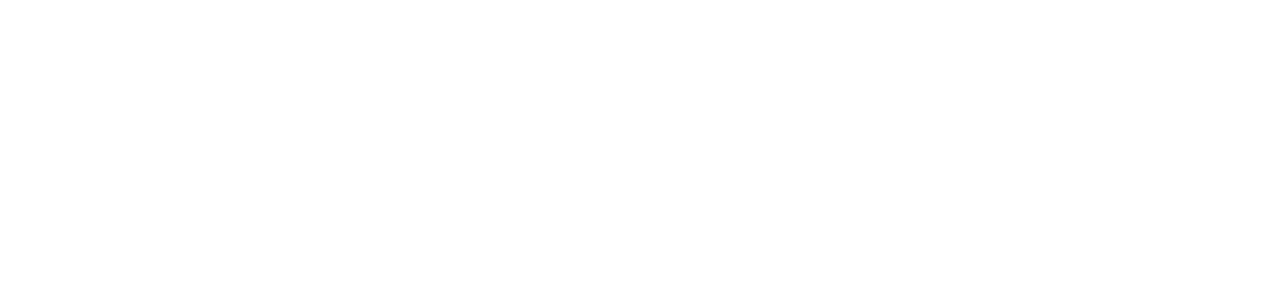
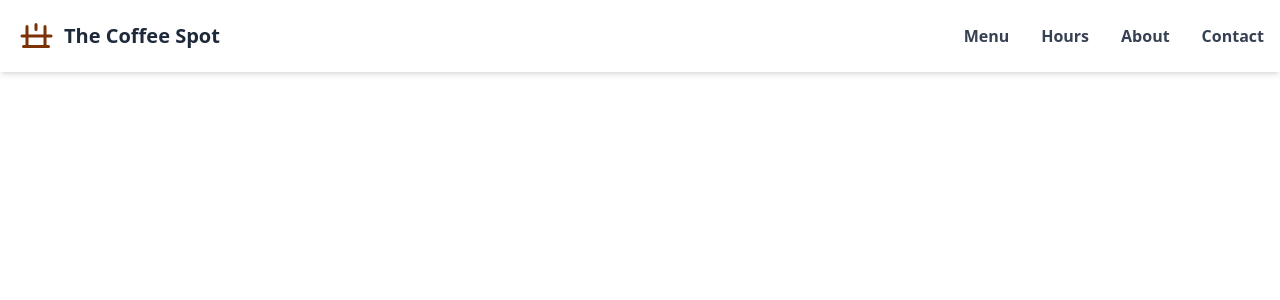
Before and after one commit to rohit3171999/coffee-shop-landing-page, a React (Vite) app: page / in a window 1280 px wide. Shown: the top 300 px of the page. Built offline with nearby package versions, Linux system fonts and the light colour scheme.

Commit message:
add functional component in HeroSection.jsx

```diff
--- a/src/App.jsx
+++ b/src/App.jsx
@@ -1,6 +1,11 @@
+import Navbar from "./components/Navbar.jsx";
+import HeroSection from "./components/HeroSection.jsx";
+
 function App(){
     return(
         <>
+            <Navbar/>
+            <HeroSection/>
         </>
     );
 }
--- a/src/components/Navbar.jsx
+++ b/src/components/Navbar.jsx
@@ -1,5 +1,35 @@
+/*
+* Description: Top navigation bar for quick scrolling to sections.
+Purpose: Helps users quickly access Menu, Hours, Contact, etc.
+* */
 export default function Navbar(){
     return (
-        <></>
+        <header className="sticky top-0 z-50 w-full bg-white/90 backdrop-blur-sm shadow-md transition-all duration-300">
+            <nav className="container mx-auto flex items-center justify-between p-4">
+                {/* Logo */}
+                <a href="#" className="flex items-center space-x-2">
+                    {/* Placeholder Logo - you can replace this with your own <img> or <svg> */}
+                    <svg xmlns="http://www.w3.org/2000/svg" className="h-10 w-10 text-amber-900" viewBox="0 0 20 20" fill="currentColor">
+                        <path d="M10 3.5a.75.75 0 01.75.75v2.5a.75.75 0 01-1.5 0V4.25A.75.75 0 0110 3.5zM5.5 4.5a.75.75 0 01.75.75v10a.75.75 0 01-1.5 0V5.25a.75.75 0 01.75-.75zM14.5 4.5a.75.75 0 01.75.75v10a.75.75 0 01-1.5 0V5.25a.75.75 0 01.75-.75z" />
+                        <path fillRule="evenodd" d="M2.25 10a.75.75 0 01.75-.75h14.5a.75.75 0 010 1.5H3a.75.75 0 01-.75-.75z" clipRule="evenodd" />
+                        <path fillRule="evenodd" d="M3 15.25a.75.75 0 01.75-.75h12.5a.75.75 0 010 1.5H3.75a.75.75 0 01-.75-.75z" clipRule="evenodd" />
+                    </svg>
+                    <span className="text-xl font-bold text-gray-800">The Coffee Spot</span>
+                </a>
+
+                {/* Desktop Navigation Links */}
+                <ul className="hidden md:flex items-center space-x-8">
+                    <li><a href="#menu" className="text-gray-700 font-semibold hover:text-amber-800 transition-colors duration-200">Menu</a></li>
+                    <li><a href="#hours" className="text-gray-700 font-semibold hover:text-amber-800 transition-colors duration-200">Hours</a></li>
+                    <li><a href="#about" className="text-gray-700 font-semibold hover:text-amber-800 transition-colors duration-200">About</a></li>
+                    <li><a href="#contact" className="text-gray-700 font-semibold hover:text-amber-800 transition-colors duration-200">Contact</a></li>
+                </ul>
+
+                {/* Mobile Menu Button (Hamburger Icon) */}
+                <div className="md:hidden">
+
+                </div>
+            </nav>
+        </header>
     );
 }
```
Also changed, not shown: src/components/HeroSection.jsx (+13 -0 lines).
